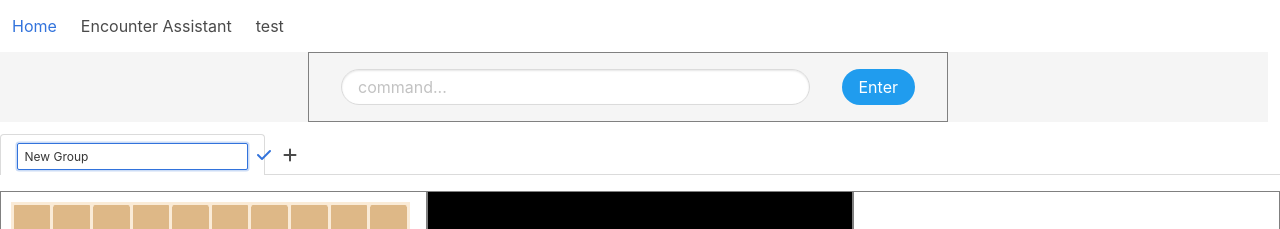
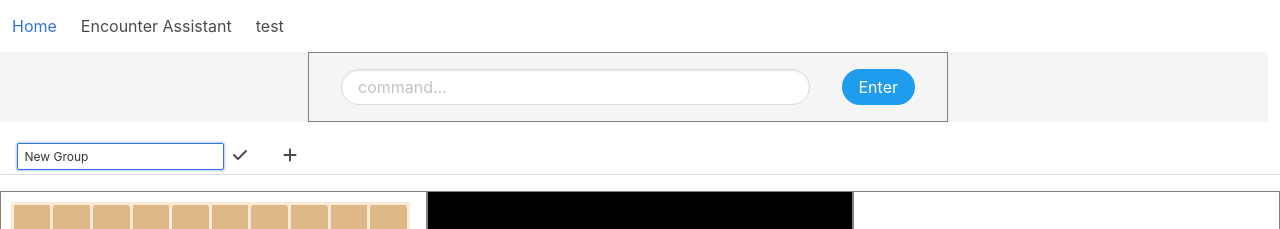
Before and after one commit to BlaziusMaximus/dm-asstant, a React (Create React App) app: page /encounter-assistant in a window 1280 px wide. Both pictures are taken after a click on the icon 122 px from the left and 155 px from the top of the page. Shown: the top 229 px of the page. Built offline with nearby package versions, Linux system fonts and the light colour scheme; the HTML template or start-up script is replaced by a standard one.

Commit message:
squashed propagation bug

```diff
--- a/src/components/encounter-assistant/TabItem.css
+++ b/src/components/encounter-assistant/TabItem.css
@@ -1,8 +1,8 @@
-li {
+li.inputTab, li.displayTab {
     height: 2.5em;
 }
 
-p {
+.tabP {
     border: 1px solid transparent;
     border-radius: 4px 4px 0 0;
     align-items: center;
@@ -15,7 +15,7 @@ p {
     text-decoration: none;
 }
 
-p:hover {
+.tabP:hover {
     background-color: #f5f5f5;
     border-bottom-color: #dbdbdb;
     border: 1px solid transparent;
@@ -23,7 +23,7 @@ p:hover {
     color: #363636;
 }
 
-.is-active p {
+.displayTab.is-active p {
     color: #3273dc;
     background-color: #fff;
     border-color: #dbdbdb;
@@ -38,10 +38,14 @@ p:hover {
     margin: 0 !important;
 }
 
-.icons {
+.tabP .icons {
     margin-left: .5em;
 }
 
-.icons .icon {
+.tabP .icons .icon {
     margin: 0 .25em !important;
 }
+
+.tabP .input {
+    width: auto;
+}
--- a/src/components/encounter-assistant/TabItem.js
+++ b/src/components/encounter-assistant/TabItem.js
@@ -60,6 +60,7 @@ export class TabItem extends Component {
     }
 
     clickIcon = (e) => {
+        console.log("clicl")
         e.stopPropagation();
         this.hoverOff(e);
         const { id } = this.props;
@@ -84,12 +85,13 @@ export class TabItem extends Component {
         const { editIcon, delIcon, checkIcon } = this.state;
 
         return (
-        inputTab ?
+        <React.Fragment>
+        {inputTab ?
         <li
             id={id}
             className={"group inputTab ".concat(activeTab?"is-active":"")}
             onClick={this.activateTab}>
-            <p>
+            <p className="tabP">
                 <input
                     className="input is-small"
                     type="text"
@@ -98,6 +100,7 @@ export class TabItem extends Component {
                     ref={(inp) => this.tabInput = inp}
                     onChange={this.onChange}
                     onKeyPress={this.onKeyPress}
+                    onClick={(e) => e.stopPropagation()}
                 />
                 <span className="icon is-small">
                     <i
@@ -117,7 +120,7 @@ export class TabItem extends Component {
             id={id}
             className={"group displayTab ".concat(activeTab?"is-active":"")}
             onClick={this.activateTab}>
-            <p style={{backgroundColor: this.props.highlighted?this.props.tabColor:""}}>
+            <p className="tabP" style={{backgroundColor: this.props.highlighted?this.props.tabColor:""}}>
                 <span>{name}</span>
                 {activeTab ?
                 <span className="icons">
@@ -150,7 +153,8 @@ export class TabItem extends Component {
                 </span>
                 :null)}
             </p>
-        </li>
+        </li>}
+        </React.Fragment>
         );
     }
 }
```
